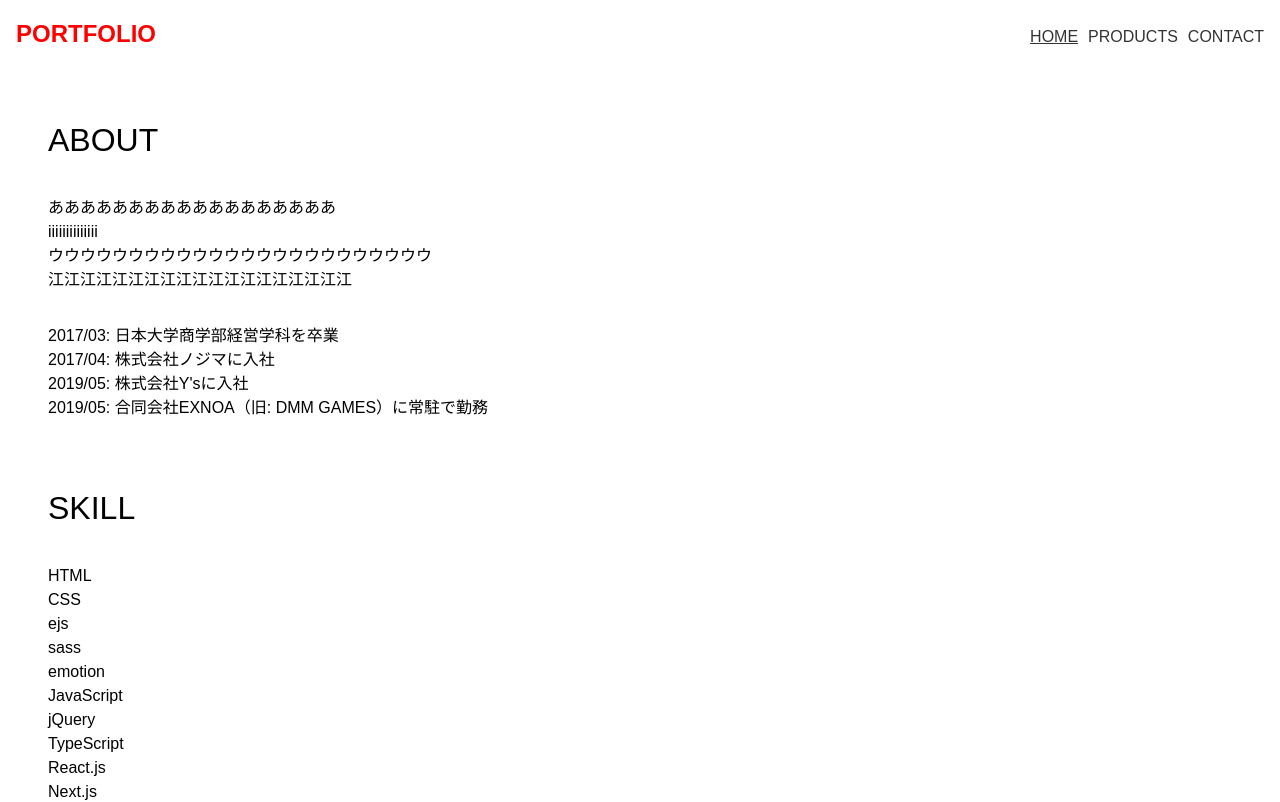
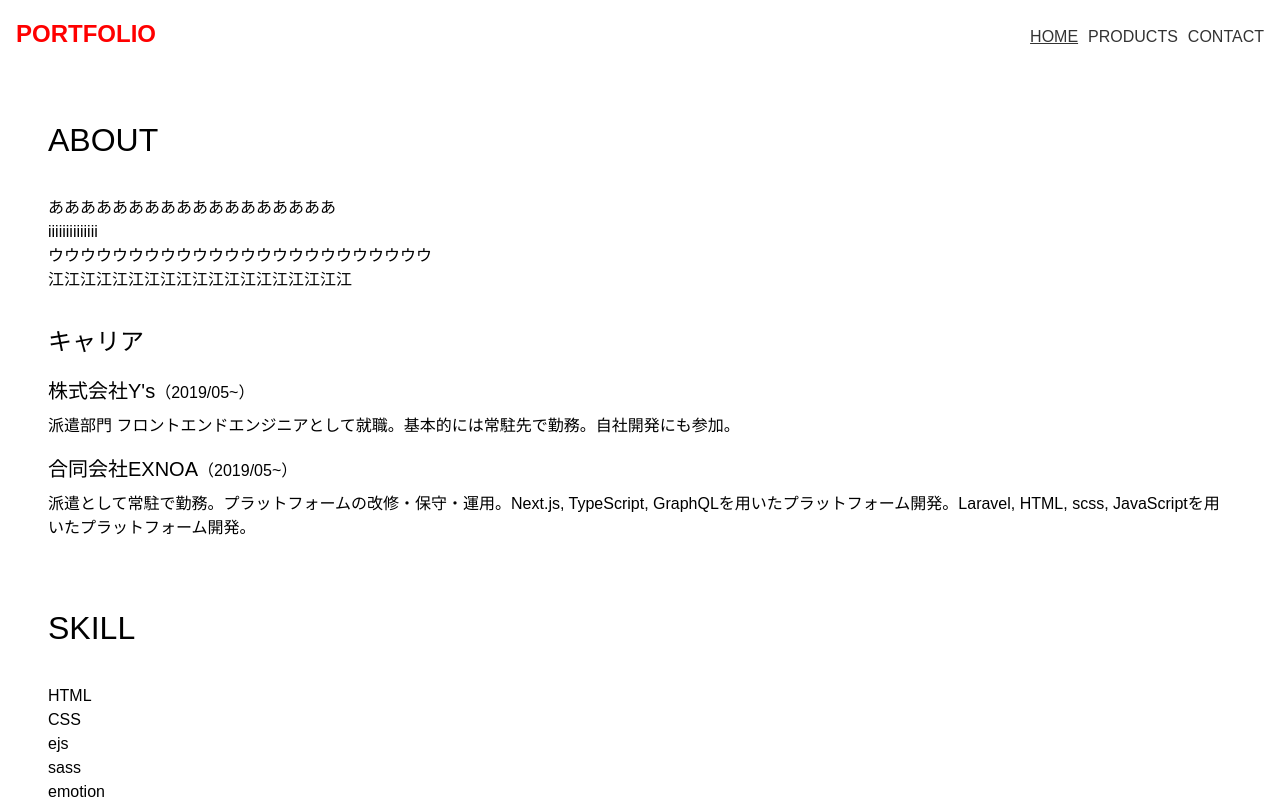
Before and after one commit to toku-chan/portfolio, a Next.js app: page / in a window 1280 px wide. Shown: the top 802 px of the page. Built offline with nearby package versions, Linux system fonts and the light colour scheme.

Commit message:
chore: キャリア内容を変更

```diff
--- a/src/feature/Career/Career.tsx
+++ /dev/null
@@ -1,22 +0,0 @@
-import styled from '@emotion/styled';
-import { career } from './config';
-import { SpaceSize } from '~/config';
-
-const Wrapper = styled.div`
-  padding-top: ${SpaceSize.base_x2}px;
-`;
-
-export function Career() {
-  return (
-    <Wrapper>
-      <ul>
-        {career.map(item => (
-          // TODO: idとかにしておきたいが、暫定でdetailにしておく
-          <li key={item.detail}>
-            {item.date}: {item.detail}
-          </li>
-        ))}
-      </ul>
-    </Wrapper>
-  );
-}
--- a/src/feature/Career/config.ts
+++ b/src/feature/Career/config.ts
@@ -1,18 +1,14 @@
 export const career = [
   {
-    date: '2017/03',
-    detail: '日本大学商学部経営学科を卒業',
+    date: '2019/05~',
+    company: "株式会社Y's",
+    detail:
+      '派遣部門 フロントエンドエンジニアとして就職。基本的には常駐先で勤務。自社開発にも参加。',
   },
   {
-    date: '2017/04',
-    detail: '株式会社ノジマに入社',
-  },
-  {
-    date: '2019/05',
-    detail: "株式会社Y'sに入社",
-  },
-  {
-    date: '2019/05',
-    detail: '合同会社EXNOA（旧: DMM GAMES）に常駐で勤務',
+    date: '2019/05~',
+    company: '合同会社EXNOA',
+    detail:
+      '派遣として常駐で勤務。プラットフォームの改修・保守・運用。Next.js, TypeScript, GraphQLを用いたプラットフォーム開発。Laravel, HTML, scss, JavaScriptを用いたプラットフォーム開発。',
   },
 ];
--- a/src/feature/Career/index.tsx
+++ b/src/feature/Career/index.tsx
@@ -1 +1,38 @@
-export { Career } from './Career';
+import styled from '@emotion/styled';
+import { career } from './config';
+import { SpaceSize } from '~/config';
+import { H2, H3 } from '../Heading';
+
+const Wrapper = styled.div`
+  padding-top: ${SpaceSize.base_x2}px;
+`;
+
+const CareerList = styled.section`
+  padding-top: ${SpaceSize.base}px;
+`;
+
+const Detail = styled.p`
+  margin-top: ${SpaceSize.base_x0_5}px;
+`;
+
+export function Career() {
+  return (
+    <Wrapper>
+      <H2>キャリア</H2>
+      <ul>
+        {career.map(item => (
+          // NOTE: JSONからmdに変更しても良いかも。内容しっかり書けるようにする
+          <CareerList key={item.company}>
+            <section>
+              <H3>
+                {item.company}
+                <span>（{item.date}）</span>
+              </H3>
+              <Detail>{item.detail}</Detail>
+            </section>
+          </CareerList>
+        ))}
+      </ul>
+    </Wrapper>
+  );
+}
--- a/src/feature/Heading/Heading.tsx
+++ b/src/feature/Heading/Heading.tsx
@@ -14,6 +14,7 @@ export const H1: React.FC<PropsWithChildren> = ({ children }) => {
 // 見出し2
 const StyledH2 = styled.h2`
   font-size: ${SpaceSize.base_x1_5}px;
+  font-weight: 500; // TODO: weightについては検討していないので調査する
 `;
 export const H2: React.FC<PropsWithChildren> = ({ children }) => {
   return <StyledH2>{children}</StyledH2>;
@@ -22,6 +23,7 @@ export const H2: React.FC<PropsWithChildren> = ({ children }) => {
 // 見出し3
 const StyledH3 = styled.h3`
   font-size: ${SpaceSize.base_x1_25}px;
+  font-weight: 500; // TODO: weightについては検討していないので調査する
 `;
 export const H3: React.FC<PropsWithChildren> = ({ children }) => {
   return <StyledH3>{children}</StyledH3>;
```
